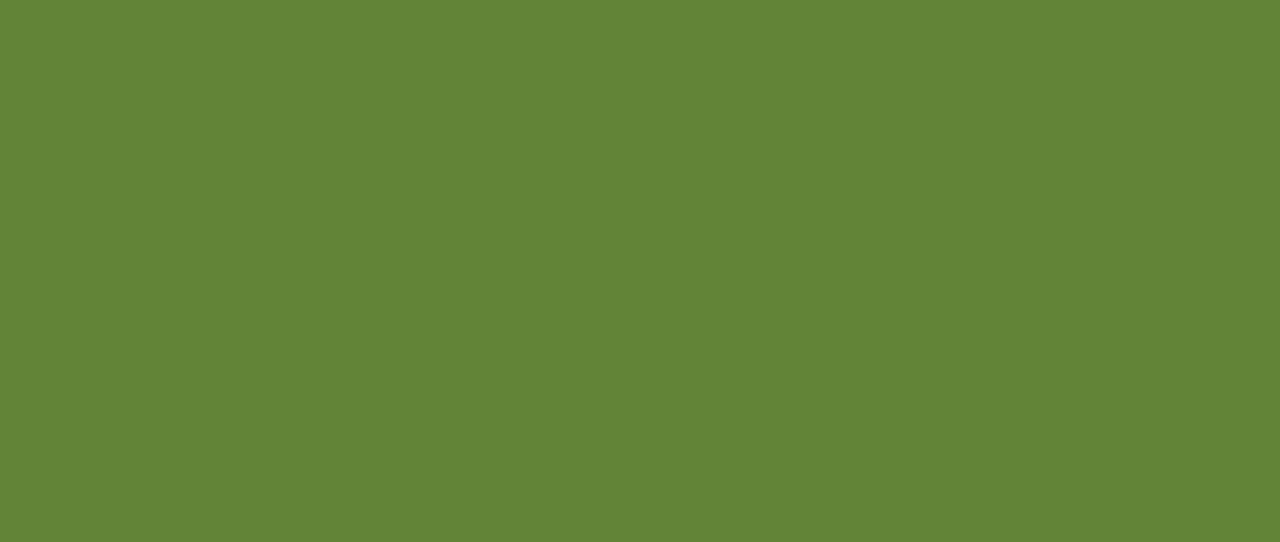
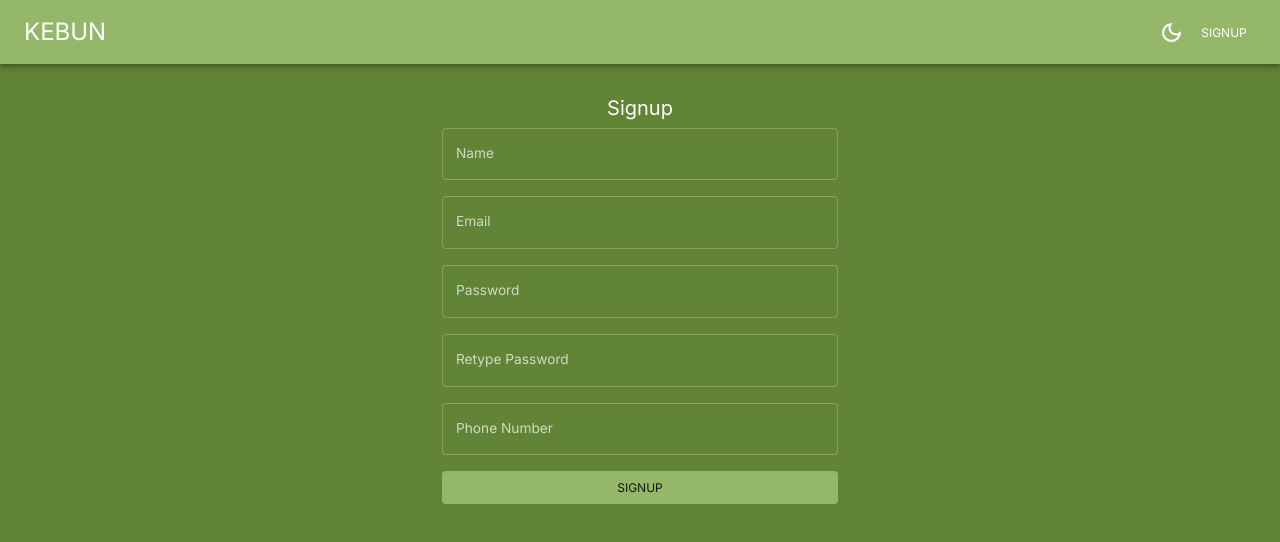
Before and after one commit to haniefm12/kebun, a React (Create React App) app in the folder client/: page /signup in a window 1280 px wide. Before the commit this address had no page. Shown: the top 542 px of the page. Built offline with nearby package versions, Linux system fonts and the light colour scheme.

Commit message:
feat: add login and signup fe pages

```diff
--- a/client/src/App.js
+++ b/client/src/App.js
@@ -4,12 +4,15 @@ import { useSelector } from "react-redux";
 import { themeSettings } from "theme";
 import { useMemo } from "react";
 import { BrowserRouter, Navigate, Route, Routes } from "react-router-dom";
-import Layout from "scenes/layout";
-import Dashboard from "scenes/dashboard";
+import Layout from "pages/layout";
+import Dashboard from "pages/dashboard";
+import Login from "pages/login";
+import Signup from "pages/signup";
 
 function App() {
   const mode = useSelector((state) => state.global.mode);
   const theme = useMemo(() => createTheme(themeSettings(mode)), [mode]);
+
   return (
     <div className="app">
       <BrowserRouter>
@@ -19,12 +22,15 @@ function App() {
             <Route element={<Layout />}>
               <Route path="/" element={<Navigate to="/dashboard" replace />} />
               <Route path="/dashboard" element={<Dashboard />} />
+
             </Route>
+            <Route path="/login" element={<Login />} />
+            <Route path="/signup" element={<Signup />} />
           </Routes>
         </ThemeProvider>
       </BrowserRouter>
     </div>
   );
 }
-// test
+
 export default App;
--- /dev/null
+++ b/client/src/components/Authbar.jsx
@@ -0,0 +1,49 @@
+import React from "react";
+import {
+  LightModeOutlined,
+  DarkModeOutlined,
+
+} from "@mui/icons-material";
+import Typography from '@mui/material/Typography';
+import FlexBetween from "./FlexBetween";
+import Button from '@mui/material/Button';
+import { useDispatch } from "react-redux";
+import { setMode } from "state";
+import { AppBar, IconButton, Toolbar, useTheme, Box } from "@mui/material";
+
+const Authbar= () =>{
+const dispatch = useDispatch();
+const theme = useTheme();
+  return (
+    <Box sx={{
+      flexGrow: 1,
+      }}>
+      <AppBar
+      sx={{
+        position: "static",
+        background: theme.palette.primary.main,
+        // boxShadow: "none",
+      }}
+
+      >
+        <Toolbar>
+
+          <Typography variant="h3" component="div" sx={{ flexGrow: 1 }}>
+            KEBUN
+          </Typography>
+          <FlexBetween gap="1.5rem">
+          <IconButton onClick={() => dispatch(setMode())}>
+            {theme.palette.mode === "dark" ? (
+              <DarkModeOutlined sx={{ fontSize: "25px" }} />
+            ) : (
+              <LightModeOutlined sx={{ fontSize: "25px" }} />
+            )}
+          </IconButton>
+          </FlexBetween>
+          <Button color="inherit">SignUp</Button>
+        </Toolbar>
+      </AppBar>
+    </Box>
+  );
+}
+export default Authbar;
--- a/client/src/components/Navbar.jsx
+++ b/client/src/components/Navbar.jsx
@@ -11,14 +11,15 @@ import FlexBetween from "./FlexBetween";
 import { useDispatch } from "react-redux";
 import { setMode } from "state";
 import profileImage from "assets/profile.jpg";
-import { AppBar, IconButton, InputBase, Toolbar, useTheme } from "@mui/material";
+import { AppBar, IconButton, Toolbar, useTheme, Box } from "@mui/material";
 
 const Navbar = ({
-    isSidebarOpen,
-    setIsSidebarOpen,
+  isSidebarOpen,
+  setIsSidebarOpen,
 }) => {
   const dispatch = useDispatch();
   const theme = useTheme();
+
   return (
     <AppBar
       sx={{
@@ -33,19 +34,12 @@ const Navbar = ({
           <IconButton onClick={() => setIsSidebarOpen(!isSidebarOpen)}>
             <MenuIcon />
           </IconButton>
-          <FlexBetween
-            backgroundColor={theme.palette.background.alt}
-            borderRadius="9px"
-            gap="3rem"
-            p="0.1rem 1.5rem"
-          >
-            <InputBase placeholder="Search..."/>
-            <IconButton>
-                <search/>
-            </IconButton>
-          </FlexBetween>
+        </FlexBetween>
 
-          {/* RIGHT SIDE */}
+        {/* GAP */}
+        <Box sx={{ flexGrow: 10 }} />
+
+        {/* RIGHT SIDE */}
         <FlexBetween gap="1.5rem">
           <IconButton onClick={() => dispatch(setMode())}>
             {theme.palette.mode === "dark" ? (
@@ -54,10 +48,6 @@ const Navbar = ({
               <LightModeOutlined sx={{ fontSize: "25px" }} />
             )}
           </IconButton>
-          <IconButton>
-            <SettingsOutlined sx={{ fontSize: "25px" }} />
-          </IconButton>
-          </FlexBetween>
         </FlexBetween>
       </Toolbar>
     </AppBar>
--- /dev/null
+++ b/client/src/pages/login/index.jsx
@@ -0,0 +1,62 @@
+import { useState } from "react";
+import { Box, Container, Typography, TextField, Button } from '@mui/material';
+import Navbar from '../../components/Navbar';
+import FlexBetween from "../../components/FlexBetween";
+import Authbar from "../../components/Authbar";
+
+const Login = () => {
+  const [email, setEmail] = useState('');
+  const [password, setPassword] = useState('');
+  const [error, setError] = useState(null);
+
+  const handleSubmit = async (e) => {
+    e.preventDefault()
+
+    console.log(email, password)
+  }
+
+  return (
+   <><Authbar></Authbar>
+   <FlexBetween></FlexBetween>
+   <Container maxWidth="xs" sx={{ py: 20 }}>
+        <Typography variant="h4" align="center" gutterBottom>
+          Login
+        </Typography>
+        <form onSubmit={handleSubmit}>
+          <Box sx={{ mb: 2 }}>
+            <TextField
+              fullWidth
+              label="Username"
+              variant="outlined"
+              value={email}
+              onChange={(e) => setEmail(e.target.value)} />
+          </Box>
+          <Box sx={{ mb: 2 }}>
+            <TextField
+              fullWidth
+              label="Password"
+              variant="outlined"
+              type="password"
+              value={password}
+              onChange={(e) => setPassword(e.target.value)} />
+          </Box>
+          {error && (
+            <Typography variant="subtitle2" color="error" gutterBottom>
+              {error}
+            </Typography>
+          )}
+          <Button
+            fullWidth
+            variant="contained"
+            color="primary"
+            disableElevation
+            type="submit"
+          >
+            Login
+          </Button>
+        </form>
+      </Container></>
+  )
+}
+
+export default Login;
--- /dev/null
+++ b/client/src/pages/signup/index.jsx
@@ -0,0 +1,101 @@
+// Signup.js
+import React, { useState } from 'react';
+import { Box, Container, Typography, TextField, Button } from '@mui/material';
+import FlexBetween from "../../components/FlexBetween";
+import Authbar from "../../components/Authbar";
+
+const Signup = () => {
+  const [name, setName] = useState('');
+  const [email, setEmail] = useState('');
+  const [password, setPassword] = useState('');
+  const [retypePassword, setRetypePassword] = useState('');
+  const [phoneNumber, setPhoneNumber] = useState('');
+  const [error, setError] = useState(null);
+
+  const handleSubmit = async (e) => {
+    e.preventDefault()
+
+    console.log(email, password)
+  };
+
+  const validatePassword = () => {
+    if (password !== retypePassword) {
+      setError('Passwords do not match');
+    } else {
+      setError(null);
+    }
+  };
+
+  return (
+    <><Authbar></Authbar>
+    <FlexBetween></FlexBetween>
+    <Container maxWidth="xs" sx={{ py: 4 }}>
+      <Typography variant="h4" align="center" gutterBottom>
+        Signup
+      </Typography>
+      <form onSubmit={handleSubmit}>
+        <Box sx={{ mb: 2 }}>
+          <TextField
+            fullWidth
+            label="Name"
+            variant="outlined"
+            value={name}
+            onChange={(e) => setName(e.target.value)} />
+        </Box>
+        <Box sx={{ mb: 2 }}>
+          <TextField
+            fullWidth
+            label="Email"
+            variant="outlined"
+            type="email"
+            value={email}
+            onChange={(e) => setEmail(e.target.value)} />
+        </Box>
+        <Box sx={{ mb: 2 }}>
+          <TextField
+            fullWidth
+            label="Password"
+            variant="outlined"
+            type="password"
+            value={password}
+            onChange={(e) => setPassword(e.target.value)} />
+        </Box>
+        <Box sx={{ mb: 2 }}>
+          <TextField
+            fullWidth
+            label="Retype Password"
+            variant="outlined"
+            type="password"
+            value={retypePassword}
+            onChange={(e) => setRetypePassword(e.target.value)}
+            onBlur={validatePassword} />
+        </Box>
+        <Box sx={{ mb: 2 }}>
+          <TextField
+            fullWidth
+            label="Phone Number"
+            variant="outlined"
+            type="tel"
+            value={phoneNumber}
+            onChange={(e) => setPhoneNumber(e.target.value)} />
+        </Box>
+        {error && (
+          <Typography variant="subtitle2" color="error" gutterBottom>
+            {error}
+          </Typography>
+        )}
+        <Button
+          fullWidth
+          variant="contained"
+          color="primary"
+          disableElevation
+          type="submit"
+        >
+          Signup
+        </Button>
+      </form>
+    </Container></>
+  );
+};
+
+export default Signup;
```
Also changed, not shown: client/jsconfig.json (+5 -5 lines), client/src/components/Sidebar.jsx (+2 -11 lines), client/src/pages/dashboard/index.jsx (renamed from client/src/scenes/dashboard/index.jsx), client/src/pages/layout/index.jsx (renamed from client/src/scenes/layout/index.jsx).
